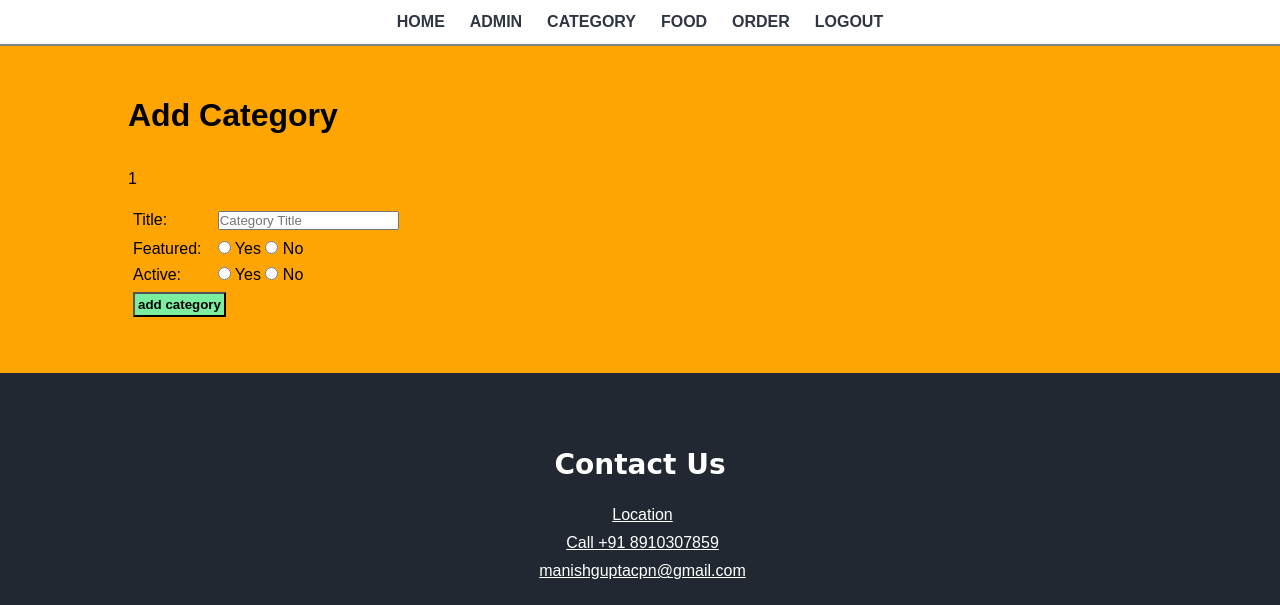
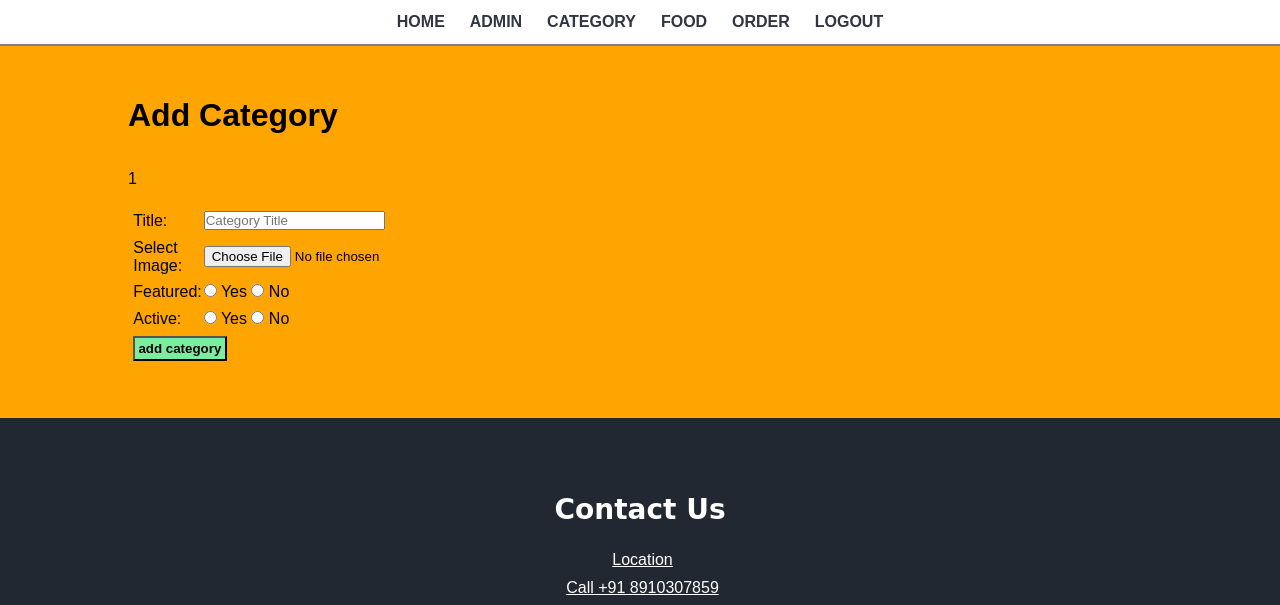
Before and after one commit to DevyManish/tamasha_restaurant, a PHP site: page /tamasha_restaurant/admin/add-category.php in a window 1280 px wide. Shown: the top 605 px of the page. Run offline with PHP 8.4, Linux system fonts and the light colour scheme; the visitor is signed in with stand-in values (Sample User, id 1).

Commit message:
add-category

```diff
--- a/admin/add-category.php
+++ b/admin/add-category.php
@@ -17,14 +17,21 @@ include('partials/menu.php');
             <br>
             <br>
             <!-- add category starts here -->
-            <form action="" method="POST">
+            <form action="" method="POST" enctype="multipart/form-data">
                 <table class="tbl-30">
                     <tr>
                         <td>Title: </td>
                         <td>
                             <input type="text" name="title" placeholder="Category Title">
                         </td>
+                    </tr>
                     <tr>
+                        <td>Select Image: </td>
+                        <td>
+                            <input type="file" name="image">
+                        </td>
+                    </tr>
+
                     <tr>
                         <td>Featured: </td>
                         <td>
@@ -69,8 +76,30 @@ include('partials/menu.php');
     } else {
         $active = "No";
     }
+
+    if (isset($_FILES['image']['name'])) {
+        // upload the image
+        // to upload image we need image name, source path, destination path
+        $image_name = $_FILES['image']['name'];
+        $source_path = $_FILES['image']['tmp_name'];
+        $destination_path = "../images/category/" . $image_name;
+        // finally upload the image
+        $upload = move_uploaded_file($source_path, $destination_path);
+        // check whether the image uploaded or not
+        if ($upload==false) {
+            $_SESSION['upload'] = "<div class='error'>Failed To Upload Image!!!</div>";
+            // redirect to home page
+            header('location:' . SITEURL . 'admin/add-category.php');
+            die();
+        }
+    } else {
+        // don't upload image and set the image name value as blank
+        $image_name = "";
+    }
+
     $sql = "INSERT INTO tbl_category SET
 title = '$title',
+image_name = '$image_name',
 featured='$featured',
 active='$active'
 ";
@@ -91,7 +120,6 @@ active='$active'
         $_SESSION['add'] = "<div class='error'>Failed To Add Category</div>";
         // redirect to the manage category page
         header('location:' . SITEURL . 'admin/add-category.php');
-
     }
 }
 
```
Lines whose indentation alone changed are shown as unchanged.
